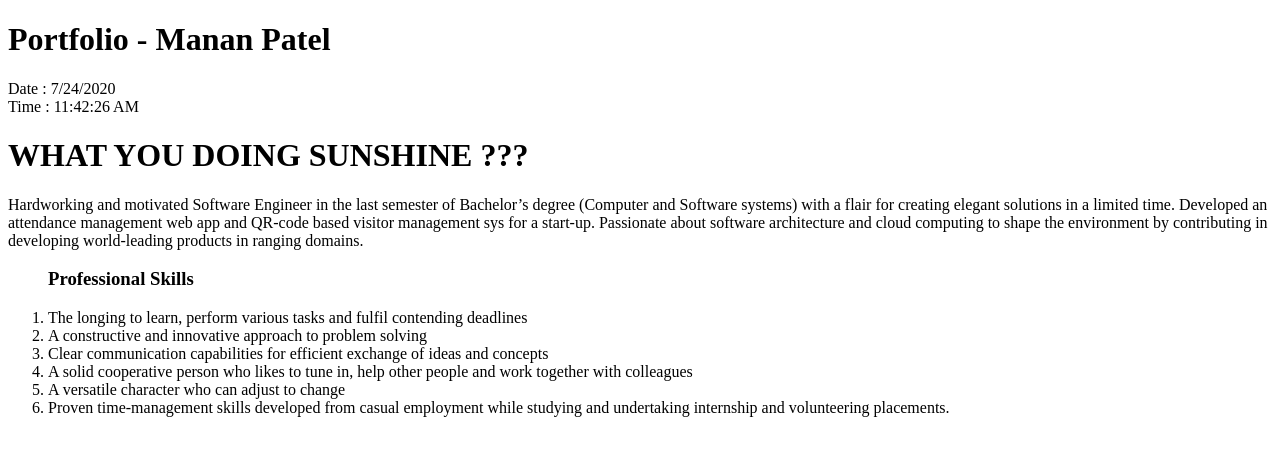
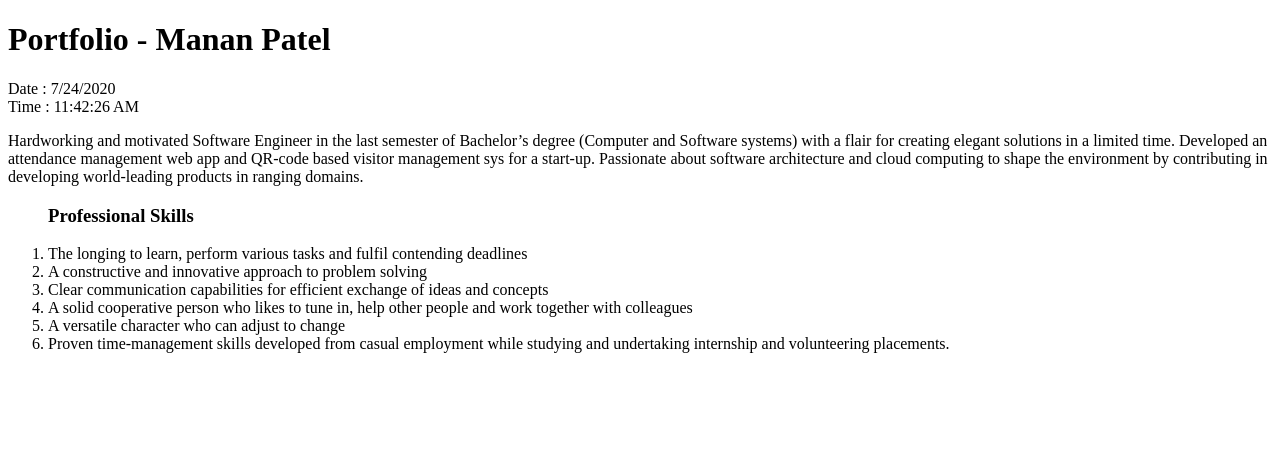
Before and after one commit to n9839950/react-thapa-tut, a React (Create React App) app: page / in a window 1280 px wide. Shown: the top 456 px of the page. Built offline with nearby package versions, Linux system fonts and the light colour scheme.

Commit message:
aws version 0.2

```diff
--- a/src/index.js
+++ b/src/index.js
@@ -17,7 +17,6 @@ function tick() {
      <h1>{`Portfolio - ${flname}`}</h1>
 
     <p>{element} </p>
-    <h1> WHAT YOU DOING SUNSHINE ??? </h1>
      <p> Hardworking and motivated Software Engineer in the last semester of Bachelor’s degree (Computer and
    Software systems) with a flair for creating elegant solutions in a limited time. Developed an attendance
    management web app and QR-code based visitor management sys for a start-up. Passionate about software
```
